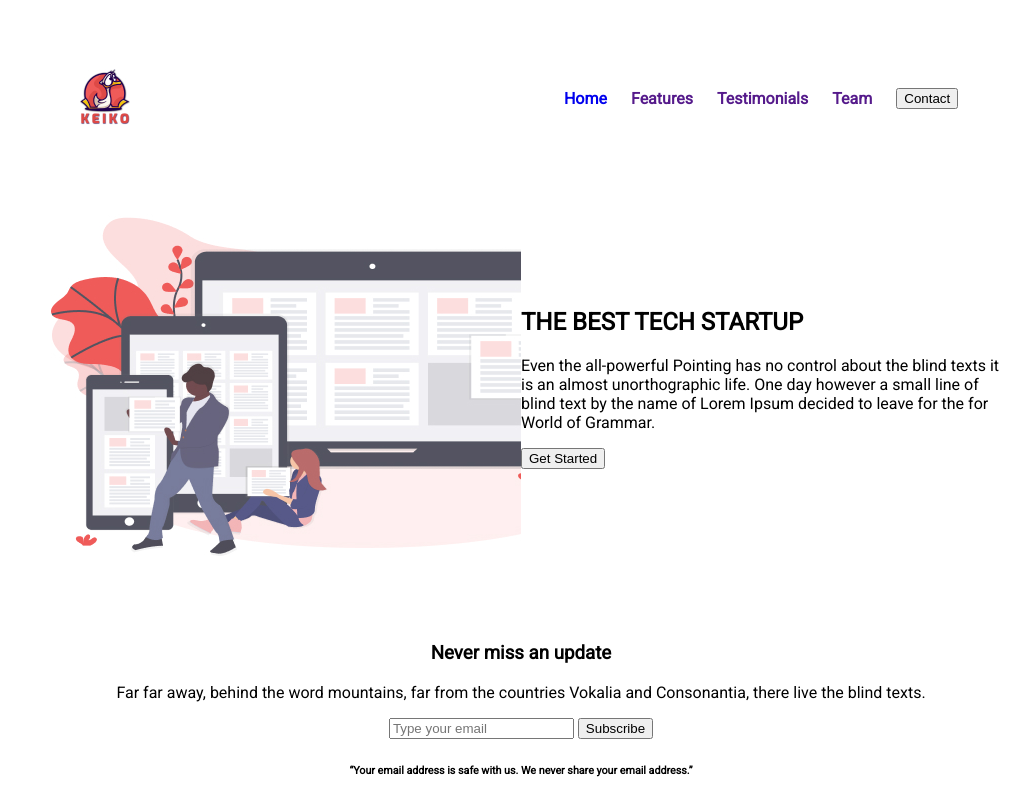
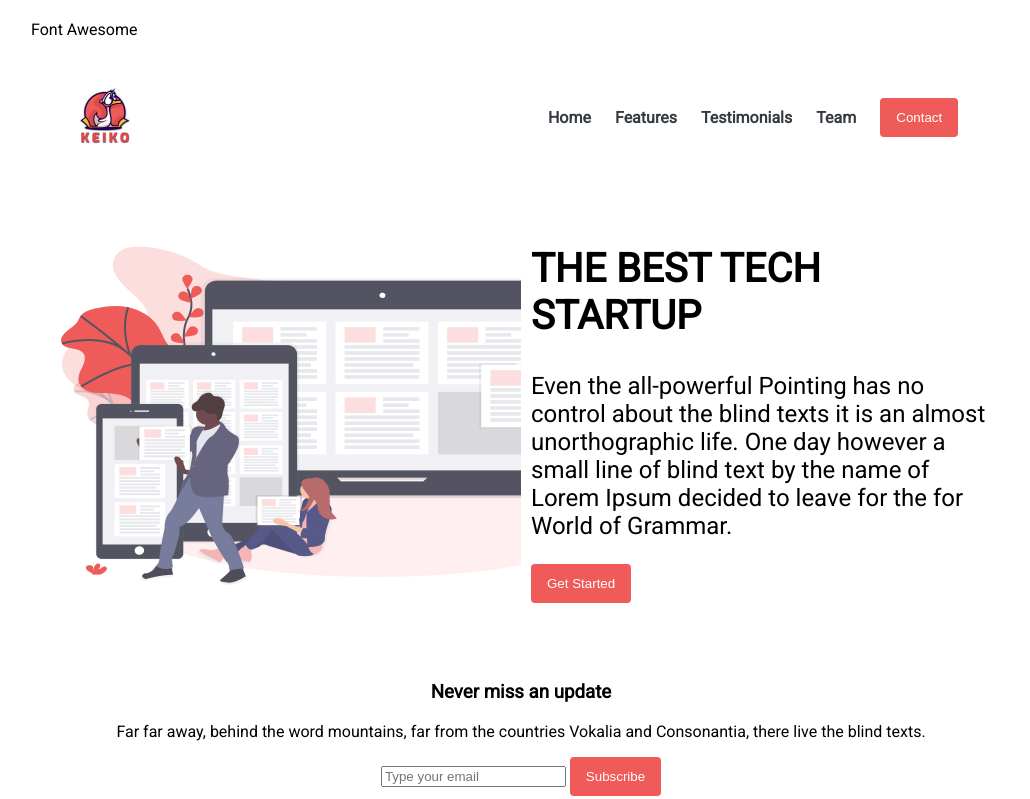
Before and after one commit to Sarataman/keiko, a website built with Parcel: page index.html in a window 1280 px wide. Shown: the top 799 px of the page, without its empty margins (119-1149 px from the left). Built offline with nearby package versions, Linux system fonts and the light colour scheme; files whose address does not match are found by name.

Commit message:
Added style for section 1

```diff
--- a/index.html
+++ b/index.html
@@ -5,7 +5,7 @@
 	<title>Keiko</title>
 	<meta charset="UTF-8" />
 	<link rel="stylesheet" href="./src/styles.css">
-	    <!--Font Awesome-->
+	    Font Awesome
 		<link rel="stylesheet" href="path/to/font-awesome/css/font-awesome.min.css">
 
 		<!--Google Font-->
@@ -20,7 +20,9 @@
 				<img src="src\assets\keiko-logo 1 (1).jpg" alt="">
 			</div>
 			<div class="nav-toggle nav-link">
-				<i class="fas fa-hamburger"></i>
+				<span style="color: black;">
+					<i class="fas fa-hamburger" ></i>
+				</span>
 			</div>
 			<nav class="nav-item nav-right link">
 				<div class="nav-link">
@@ -59,8 +61,8 @@
 					<img src="./src/assets/hero.jpg" alt="">
 				</div>
 				<div class="col">
-					<h2>THE BEST TECH STARTUP</h2>
-					<p>Even the all-powerful Pointing has no control about the blind texts it is an almost unorthographic life.
+					<h1>THE BEST TECH STARTUP</h1>
+					<p class="h2-text">Even the all-powerful Pointing has no control about the blind texts it is an almost unorthographic life.
 						One day however a small line of blind text by the name of Lorem Ipsum decided to leave for the for World of Grammar.
 					</p>
 					<button>Get Started</button>
--- a/package.json
+++ b/package.json
@@ -7,7 +7,9 @@
     "start": "parcel index.html --open",
     "build": "parcel build index.html"
   },
-  "dependencies": {},
+  "dependencies": {
+    "font-awesome": "4.7.0"
+  },
   "devDependencies": {
     "@babel/core": "7.2.0",
     "parcel-bundler": "^1.6.1"
--- a/src/styles.css
+++ b/src/styles.css
@@ -4,7 +4,7 @@
 }
 
 body {
-  font-family: 'Roboto', sans-serif;
+  font-family: "Roboto", sans-serif;
   width: 100vw;
   margin: 0;
   padding: 20px 150px;
@@ -15,7 +15,7 @@ body {
   display: flex;
   padding: 1.8rem;
   font-weight: bold;
-  color: #ffffff;
+  /* color: #ffffff; */
 }
 
 .nav-item {
@@ -62,6 +62,7 @@ body {
 }
 
 a {
+  color: #343a40;
   text-decoration: none;
   font-size: 1rem;
   margin-right: 1rem;
@@ -72,7 +73,7 @@ a:hover {
 }
 
 .nav-brand {
-  font-family: 'Almendra', serif;
+  font-family: "Almendra", serif;
   font-weight: bold;
   font-size: 1.6rem;
 }
@@ -94,6 +95,21 @@ nav {
   cursor: pointer;
 } */
 
+h1 {
+  font-size: 40px;
+}
+
+.h2-text {
+  font-size: 24px;
+}
+
+button {
+  color: #ffffff;
+  background: #ef5b59;
+  padding: 12px 16px;
+  border: none;
+  border-radius: 4px;
+}
 
 .flex-grid {
   display: flex;
@@ -104,6 +120,7 @@ nav {
 }
 .col {
   flex: 1;
+  padding: 10px;
 }
 
 @media (max-width: 900px) {
```
Lines whose indentation alone changed are shown as unchanged.
